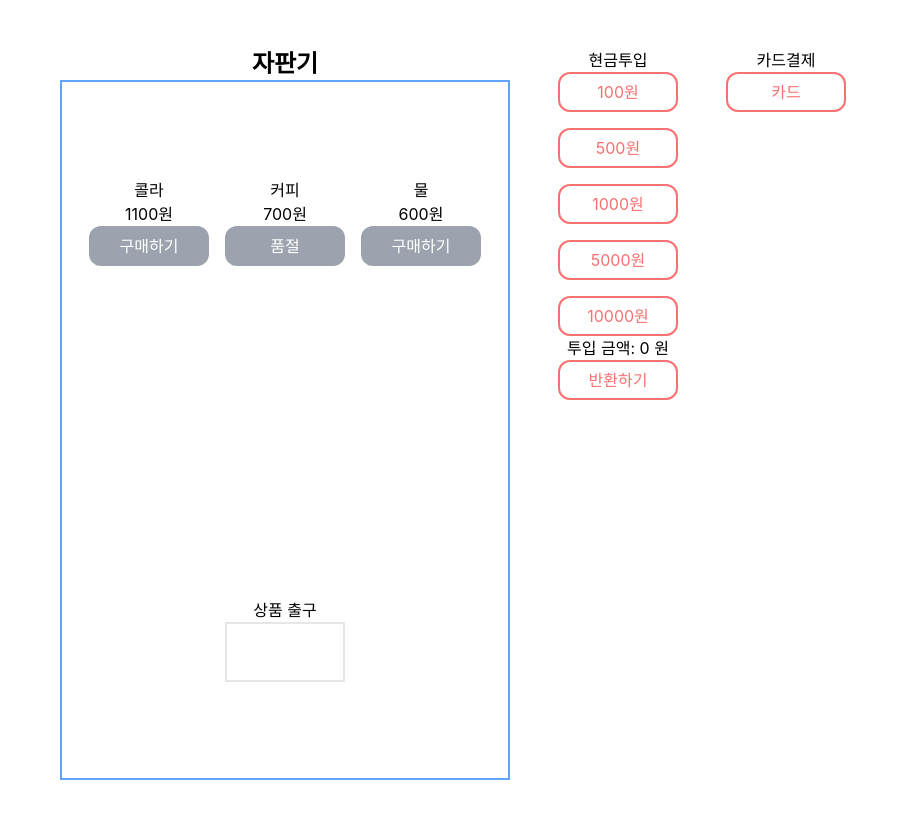
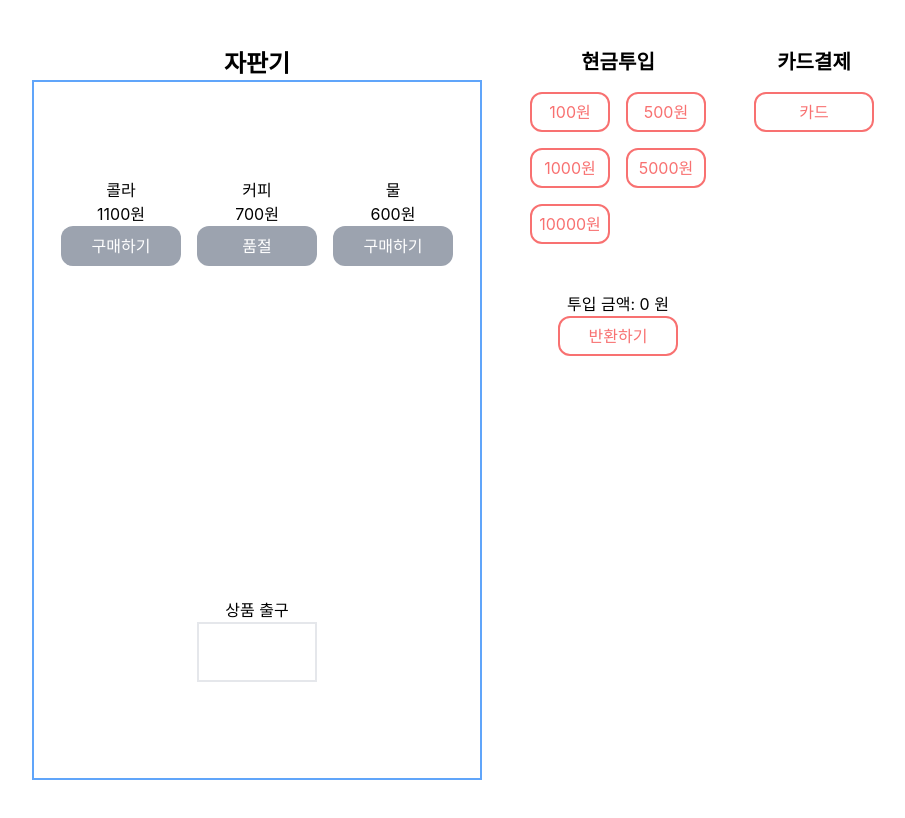
Before and after one commit to annann23/jungwun_vending_machine, a React (Create React App) app: page / in a window 1280 px wide. Shown: the top 818 px of the page, without its empty margins (187-1092 px from the left). Built offline with nearby package versions, Linux system fonts and the light colour scheme.

Commit message:
Style: 버튼들 레이아웃 수정

```diff
--- a/src/App.tsx
+++ b/src/App.tsx
@@ -118,13 +118,13 @@ function App() {
         </div>
       </div>
       <div className="flex flex-col items-center justify-center">
-        <h3>현금투입</h3>
-        <div className="flex flex-col items-center justify-center gap-4">
+        <h3 className="mb-4 font-bold text-xl">현금투입</h3>
+        <div className="grid grid-cols-2 gap-4 mb-12">
           {insertableCash.map((item) => (
             <button
               key={item}
               onClick={() => setInsertedAmount(insertedAmount + item)}
-              className="text-red-400 w-[120px] h-[40px] rounded-[12px] border-2 border-red-400"
+              className="text-red-400 w-[80px] h-[40px] rounded-[12px] border-2 border-red-400"
             >
               {item}원
             </button>
@@ -150,7 +150,7 @@ function App() {
         )}
       </div>
       <div>
-        <h3>카드결제</h3>
+        <h3 className="mb-4 font-bold text-xl">카드결제</h3>
         <button
           className="text-red-400 w-[120px] h-[40px] rounded-[12px] border-2 border-red-400"
           onClick={() => {}}
```
